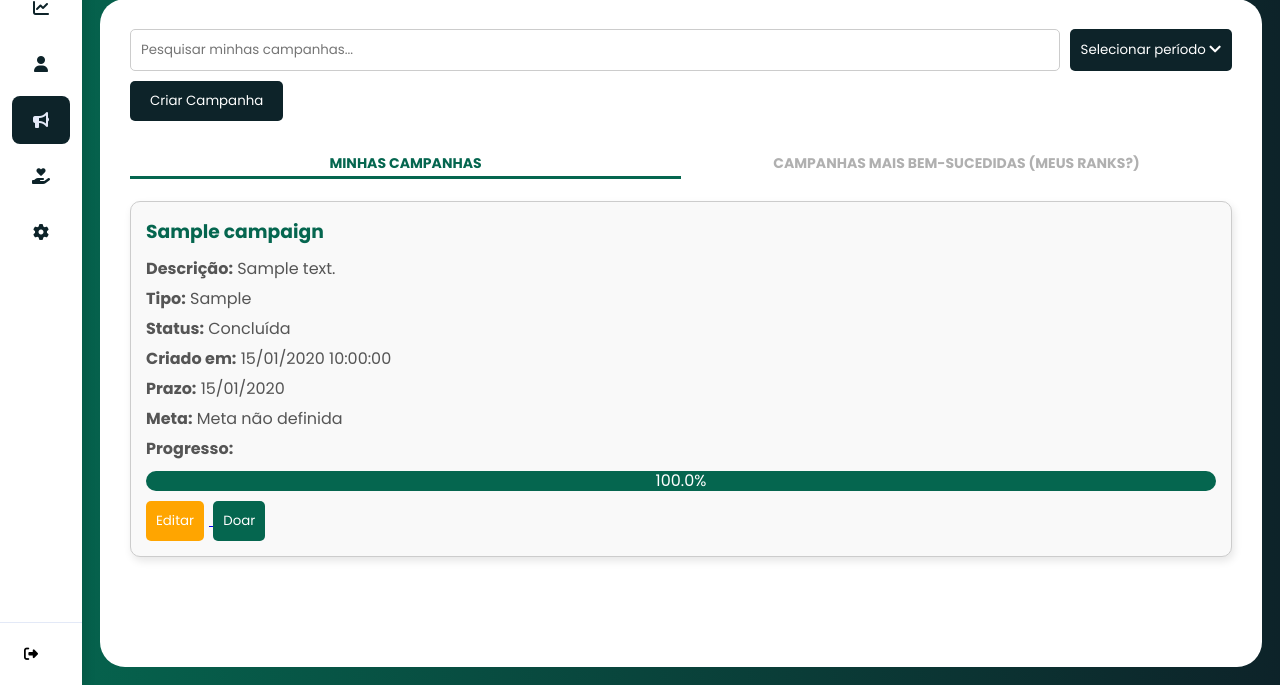
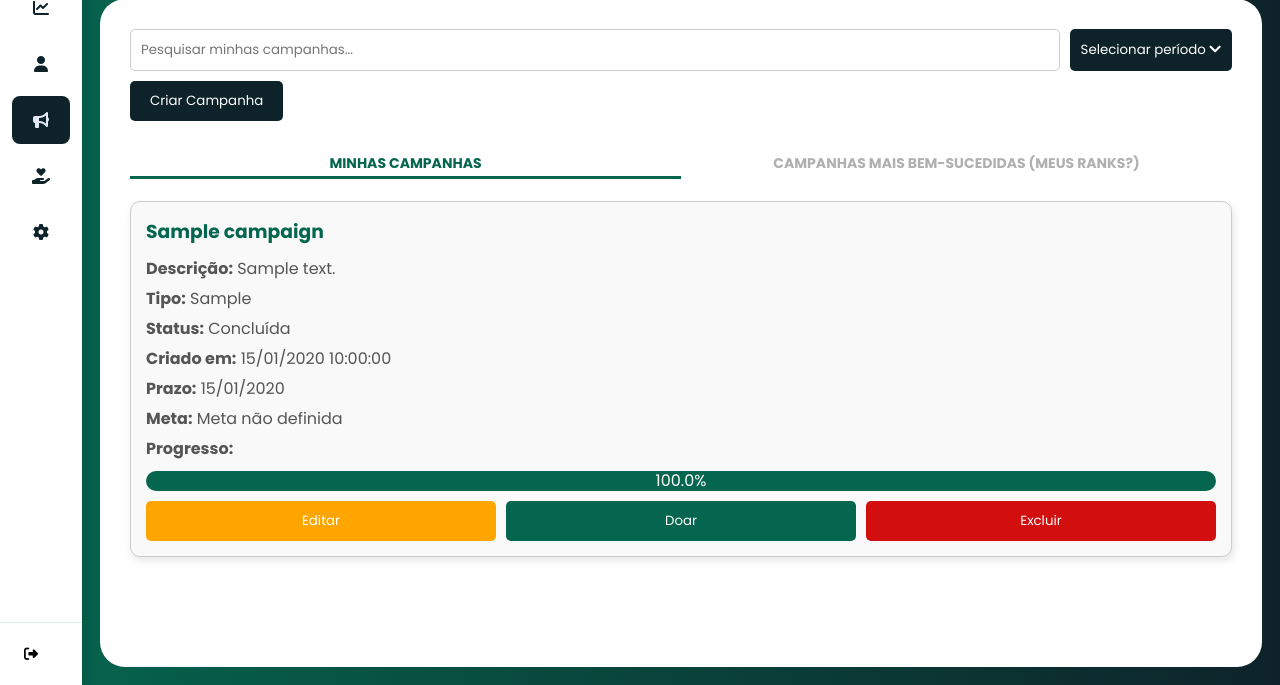
Before and after one commit to Andremdrs77/Mais-Unidos, a Flask app: page /campaign in a window 1280 px wide. Shown: the part 115-800 px from the top of the page. Run offline with Flask 3, Linux system fonts and the light colour scheme; a user stored in the database is signed in; tables that the repository leaves empty hold one stand-in row (values such as "Sample post").

Commit message:
created: Delete button

```diff
--- a/app.py
+++ b/app.py
@@ -163,6 +163,25 @@ def index():
         search_term=query
     )
 
+@app.route('/delete-campaign/<int:campaign_id>', methods=['POST'])
+@login_required
+def delete_campaign(campaign_id):
+    # 1. Buscar a campanha no banco
+    campaign = Campaign.get(campaign_id)
+    if not campaign:
+        flash("Campanha não encontrada.", "danger")
+        return redirect(url_for('campaign'))
+
+    # 2. Verificar se o usuário atual é dono da campanha (boa prática de segurança)
+    if campaign.usr_id != current_user.id:
+        flash("Você não tem permissão para excluir esta campanha.", "danger")
+        return redirect(url_for('campaign'))
+
+    # 3. Executar a exclusão (isso chamará o DELETE na base de dados)
+    Campaign.delete(campaign_id)
+
+    flash("Campanha excluída com sucesso!", "success")
+    return redirect(url_for('campaign'))
 
 @app.route('/profile')
 @login_required
--- a/models.py
+++ b/models.py
@@ -156,6 +156,20 @@ class Campaign:
         self.deleted_at = deleted_at
         self.usr_id = usr_id
 
+    @staticmethod
+    def delete(campaign_id):
+        conn = obter_conexao()
+        cursor = conn.cursor()
+
+        cursor.execute("DELETE FROM tb_items WHERE campaign_id = %s", (campaign_id,))
+
+        cursor.execute("DELETE FROM tb_donations WHERE dnt_campaign_id = %s", (campaign_id,))
+
+        cursor.execute("DELETE FROM tb_campaigns WHERE id = %s", (campaign_id,))
+
+        conn.commit()
+        cursor.close()
+        conn.close()
 
     @staticmethod
     def get(campaign_id):
--- a/templates/campaign.html
+++ b/templates/campaign.html
@@ -170,10 +170,12 @@
 
     .campaign-card .donate-button {
         margin-top: 10px;
+        margin-right: 5px;
         padding: 10px;
         background-color: #05664f;
         color: #fff;
         border: none;
+        width: 100%;
         border-radius: 5px;
         cursor: pointer;
     }
@@ -190,11 +192,30 @@
         background-color: #FFA500; /* Laranja */
         color: #fff;
         border: none;
+        width: 100%;
         border-radius: 5px;
         cursor: pointer;
     }
     .campaign-card .edit-button:hover {
         background-color: #cc8400;
+    }
+
+    .campaign-card .delete-button {
+        margin-top: 10px;
+        padding: 10px;
+        width: 100%;
+        background-color: #d30e0e; /* Laranja */
+        color: #fff;
+        border: none;
+        border-radius: 5px;
+        cursor: pointer;
+    }
+    .campaign-card .delete:hover {
+        background-color: #b20d0d;
+    }
+
+    .campaign-card a {
+        text-decoration: none;
     }
 
     @media (max-width: 768px) {
@@ -280,13 +301,28 @@
             </div>
         </div>
 
-        <!-- Botões (Editar/Doar) -->
-        <a href="{{ url_for('edit_campaign', campaign_id=campaign.id) }}">
-          <button class="edit-button">Editar</button>
-        </a>
-        <a href="{{ url_for('make_donations', campaign_id=campaign.id) }}">
-          <button class="donate-button">Doar</button>
-        </a>
+        <!-- Botões (Editar/Doar/Excluir) -->
+        <div style="display: grid; grid-template-columns: repeat(3, 1fr); gap: 10px; align-items: center;">
+            <!-- Botão Editar -->
+            <a style='width: 100%;' href="{{ url_for('edit_campaign', campaign_id=campaign.id) }}">
+                <button class="edit-button">Editar</button>
+            </a>
+
+            <!-- Botão Doar -->
+            <a href="{{ url_for('make_donations', campaign_id=campaign.id) }}">
+                <button class="donate-button">Doar</button>
+            </a>
+
+            <!-- Botão Excluir (Formulário para enviar POST) -->
+            <form
+                action="{{ url_for('delete_campaign', campaign_id=campaign.id) }}"
+                method="POST"
+                onsubmit="return confirm('Tem certeza que deseja excluir esta campanha?');"
+                style="margin: 0; width: 100%;"
+            >
+                <button class="delete-button" type="submit">Excluir</button>
+            </form>
+        </div>
     </div>
     {% endfor %}
 </div>
--- a/templates/index.html
+++ b/templates/index.html
@@ -158,6 +158,8 @@
         background-color: #05664f;
         color: #fff;
         border: none;
+        width: 33%;
+        min-width: 90px;
         border-radius: 5px;
         cursor: pointer;
     }
```
